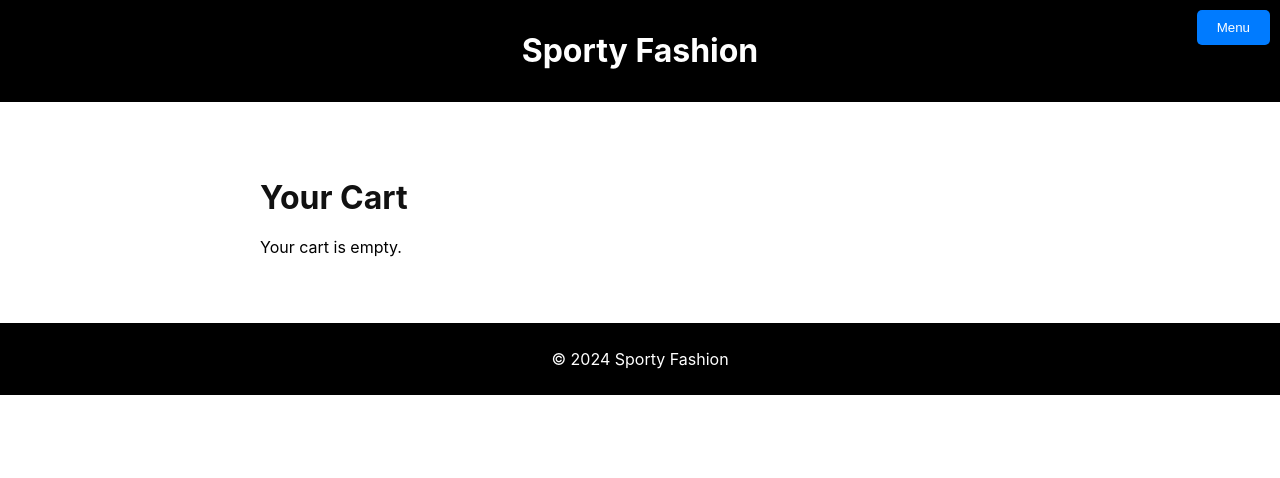
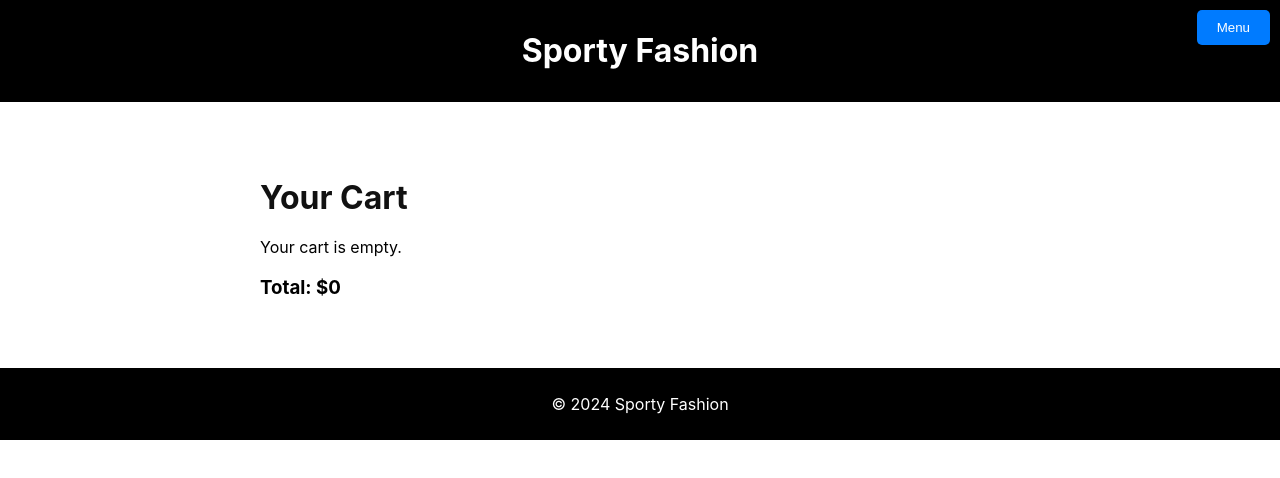
Before and after one commit to betebetoven/catalogo, a React (Create React App) app: page /carrito in a window 1280 px wide. Shown: the top 478 px of the page. Built offline with nearby package versions, Linux system fonts and the light colour scheme.

Commit message:
añadimos total en el carrito de comrpas

```diff
--- a/src/components/Carrito.jsx
+++ b/src/components/Carrito.jsx
@@ -6,6 +6,7 @@ import ProductCard from './ProductCardCarrito';
 
 function Carrito() {
   const [cartItems, setCartItems] = useState([]);
+  const [total, setTotal] = useState(0);
 
   useEffect(() => {
     const storedCartItems = JSON.parse(localStorage.getItem('cart')) || [];
@@ -16,6 +17,9 @@ function Carrito() {
       )
     )).then(items => setCartItems(items.filter(item => item !== null)));
 }, []);
+useEffect(() => {
+    setTotal(cartItems.reduce((acc, item) => acc + parseInt(item.precio), 0));
+    }, [cartItems]);
 
 const removeFromCart = (itemId, size, color) => {
     let storedCartItems = JSON.parse(localStorage.getItem('cart')) || [];
@@ -39,6 +43,7 @@ const removeFromCart = (itemId, size, color) => {
       ) : (
         <p>Your cart is empty.</p>
       )}
+        <h3>Total: ${total}</h3>
     </div>
   );
 }
```
